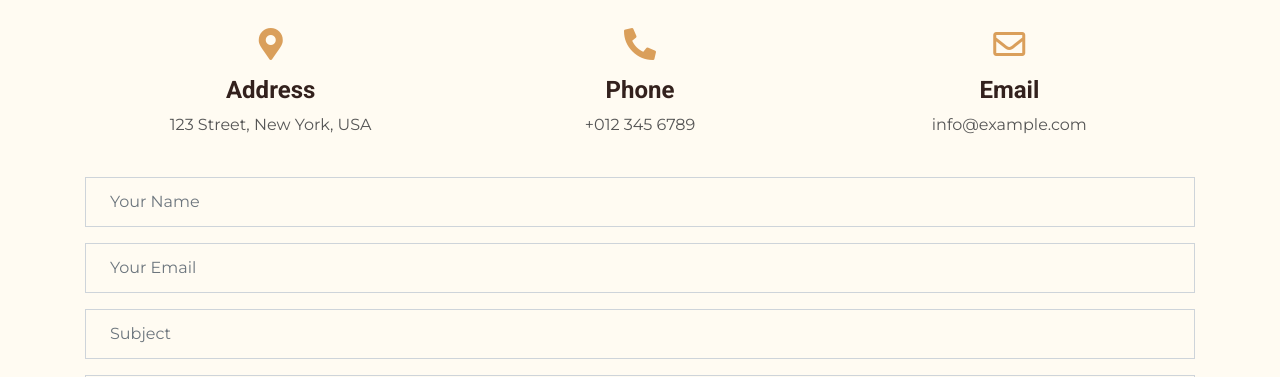
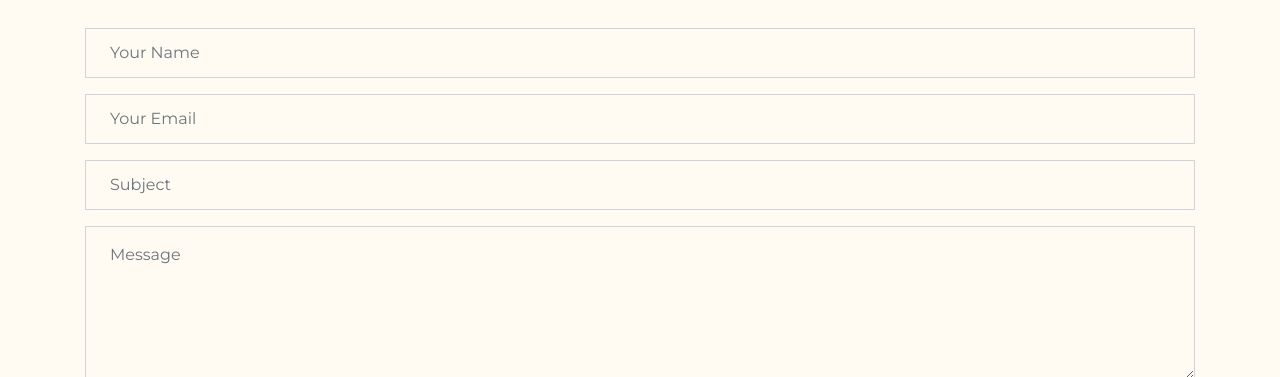
Before and after one commit to madhura-khot/madhurakhotstarbuks, a plain HTML site: page contact.html in a window 1280 px wide. Shown: the part 730-1107 px from the top of the page. Drawn offline with nearby package versions, Linux system fonts and the light colour scheme; files whose address does not match are found by name.

Commit message:
Update contact.html

```diff
--- a/contact.html
+++ b/contact.html
@@ -78,23 +78,7 @@
                 <h4 class="text-primary text-uppercase" style="letter-spacing: 5px;">Contact Us</h4>
                 <h1 class="display-4">Feel Free To Contact</h1>
             </div>
-            <div class="row px-3 pb-2">
-                <div class="col-sm-4 text-center mb-3">
-                    <i class="fa fa-2x fa-map-marker-alt mb-3 text-primary"></i>
-                    <h4 class="font-weight-bold">Address</h4>
-                    <p>123 Street, New York, USA</p>
-                </div>
-                <div class="col-sm-4 text-center mb-3">
-                    <i class="fa fa-2x fa-phone-alt mb-3 text-primary"></i>
-                    <h4 class="font-weight-bold">Phone</h4>
-                    <p>+012 345 6789</p>
-                </div>
-                <div class="col-sm-4 text-center mb-3">
-                    <i class="far fa-2x fa-envelope mb-3 text-primary"></i>
-                    <h4 class="font-weight-bold">Email</h4>
-                    <p>info@example.com</p>
-                </div>
-            </div>
+
             <div class="row">
                 <div class="col-md-12 pb-5">
                     <div class="contact-form">
```
